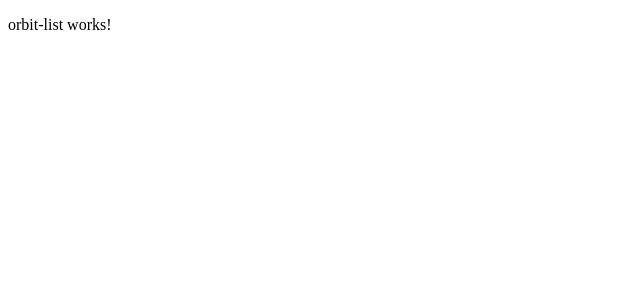
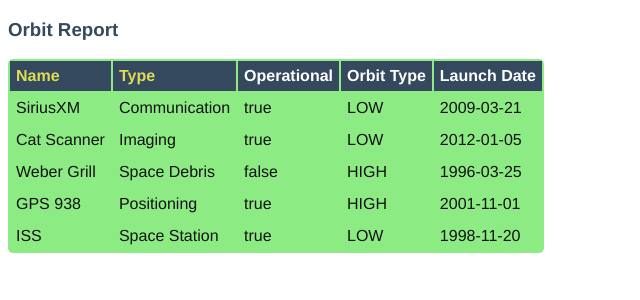
Before and after one commit to jpgfour/orbit-report, an Angular app: page / in a window 1280 px wide. Shown: the top 300 px of the page, without its empty margins (0-640 px from the left). Built offline with nearby package versions, Linux system fonts and the light colour scheme.

Commit message:
finished step 4

```diff
--- a/src/app/orbit-list/orbit-list.component.css
+++ b/src/app/orbit-list/orbit-list.component.css
@@ -0,0 +1,28 @@
+.sortable {
+    cursor: pointer;
+    color: #dd5;
+}
+
+.warning {
+    background-color: #be2121;
+}
+
+table {
+  color: #111;
+  border-radius: 5px;
+  overflow: hidden;
+  margin: 12px 0;
+  min-width: 300px;
+  background: #8cec83;
+}
+
+.header-row {
+    background: #34495E;
+    color: #fff
+}
+
+th, td {
+    text-align: left;
+    margin: 5px 10px;
+    padding: 6px;
+}
--- a/src/app/orbit-list/orbit-list.component.html
+++ b/src/app/orbit-list/orbit-list.component.html
@@ -1 +1,18 @@
-<p>orbit-list works!</p>
+<h3>Orbit Report</h3>
+<table>
+   <tr class="header-row">
+      <th class="sortable">Name</th>
+      <th class="sortable">Type</th>
+      <th>Operational</th>
+      <th>Orbit Type</th>
+      <th>Launch Date</th>
+   </tr>
+   <!-- TODO: put <tr *ngFor=""></tr> here -->
+   <tr *ngFor="let satellite of satellites">
+       <td>{{satellite.name}}</td>
+       <td>{{satellite.type}}</td>
+       <td>{{satellite.operational}}</td>
+       <td>{{satellite.orbitType}}</td>
+       <td>{{satellite.launchDate}}</td>
+   </tr>
+</table>
--- a/src/index.html
+++ b/src/index.html
@@ -1,6 +1,15 @@
 <!doctype html>
 <html lang="en">
 <head>
+  <style>
+    body {
+      font-family: 'Helvetica', 'Courier';
+    }
+
+    h3 {
+        color: #34495E;
+    }
+  </style>
   <meta charset="utf-8">
   <title>OrbitReport</title>
   <base href="/">
```
